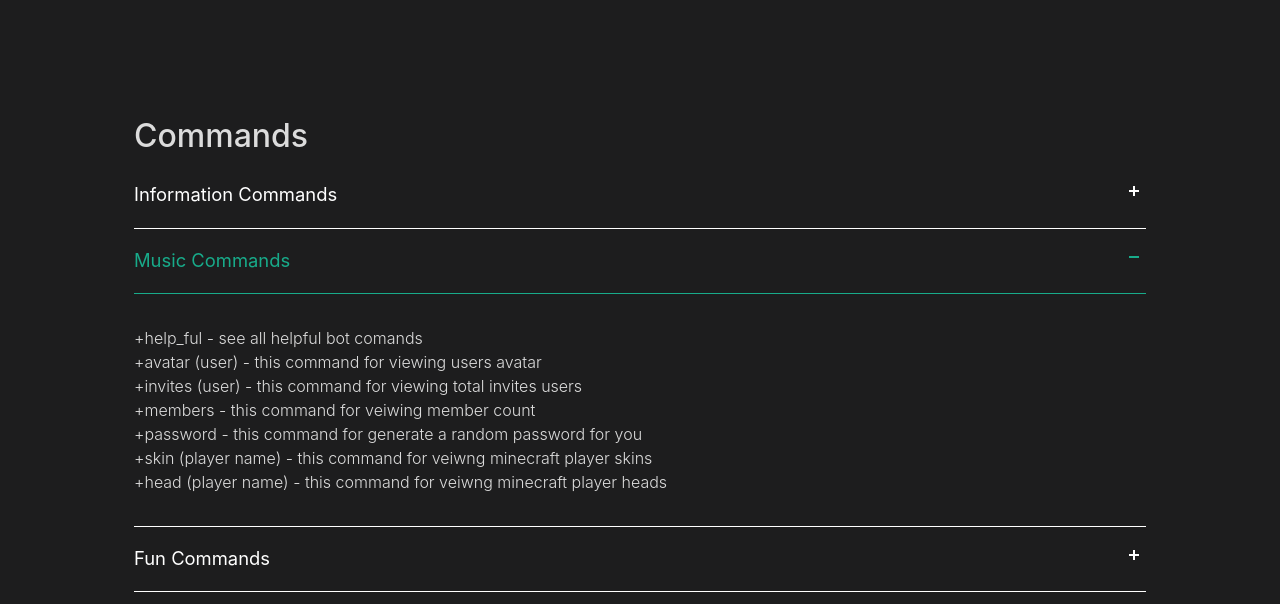
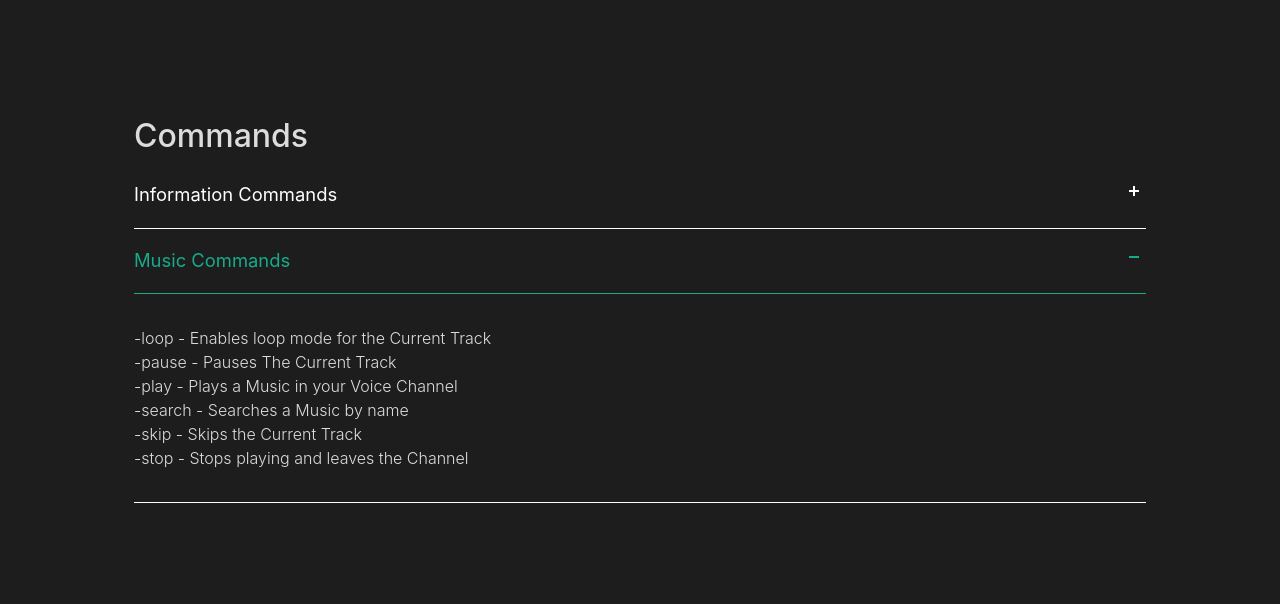
Before and after one commit to Delta-Robot/Delta-Robot.github.io, a plain HTML site: page index.html in a window 1280 px wide. Both pictures are taken after a click on the button "Music Commands". Shown: the part 1656-2260 px from the top of the page. Drawn offline with nearby package versions, Linux system fonts and the light colour scheme; files whose address does not match are found by name.

Commit message:
Update index.html

```diff
--- a/index.html
+++ b/index.html
@@ -98,17 +98,10 @@
           <div class="accordion-item">
       <button id="accordion-button-2" aria-expanded="false"><span class="accordion-title">Music Commands</span><span class="icon" aria-hidden="true"></span></button>
       <div class="accordion-content">
-        <p>+help_ful - see all helpful bot comands <br> +avatar (user) - this command for viewing users avatar <br> +invites (user) - this command for viewing total invites users <br> +members - this command for veiwing member count <br> +password - this command for generate a random password for you <br> +skin (player name) - this command for veiwng minecraft player skins <br> +head (player name) - this command for veiwng minecraft player heads
-      </div>
+        <p>-loop - Enables loop mode for the Current Track <br> -pause - Pauses The Current Track <br> -play - Plays a Music in your Voice Channel <br> -search - Searches a Music by name <br> -skip - Skips the Current Track <br> -stop - Stops playing and leaves the Channel</div>
     </div>
     <! --- to here :D -- >
-          <div class="accordion-item">
-      <button id="accordion-button-3" aria-expanded="false"><span class="accordion-title">Fun Commands</span><span class="icon" aria-hidden="true"></span></button>
-      <div class="accordion-content">
-        <p>+help_fun - see all fun bot commands <br> +ProMeasure (user) - This command is for you to find out how pro you ares <br> +NoobMeasure (user) - This command is for you to find out how noob you ares <br> +GayMeasure (user) - This command is for you to find out how Gay you ares <br> +Rick (user) (reason) - This command for Rick roll users <br> +Joke - This command for send a random Joke
-        </p>
-      </div>
-    </div>
+
 
   </div>
 </div></div>
```
